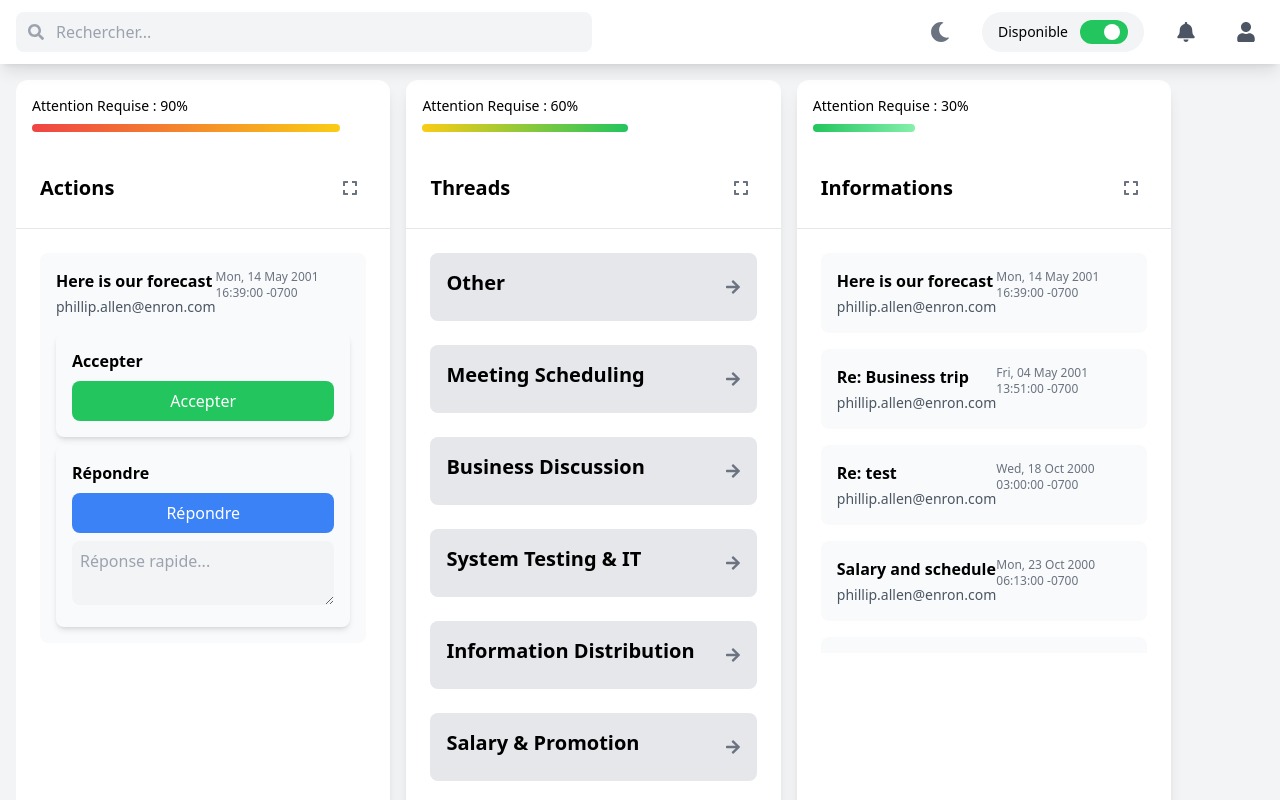
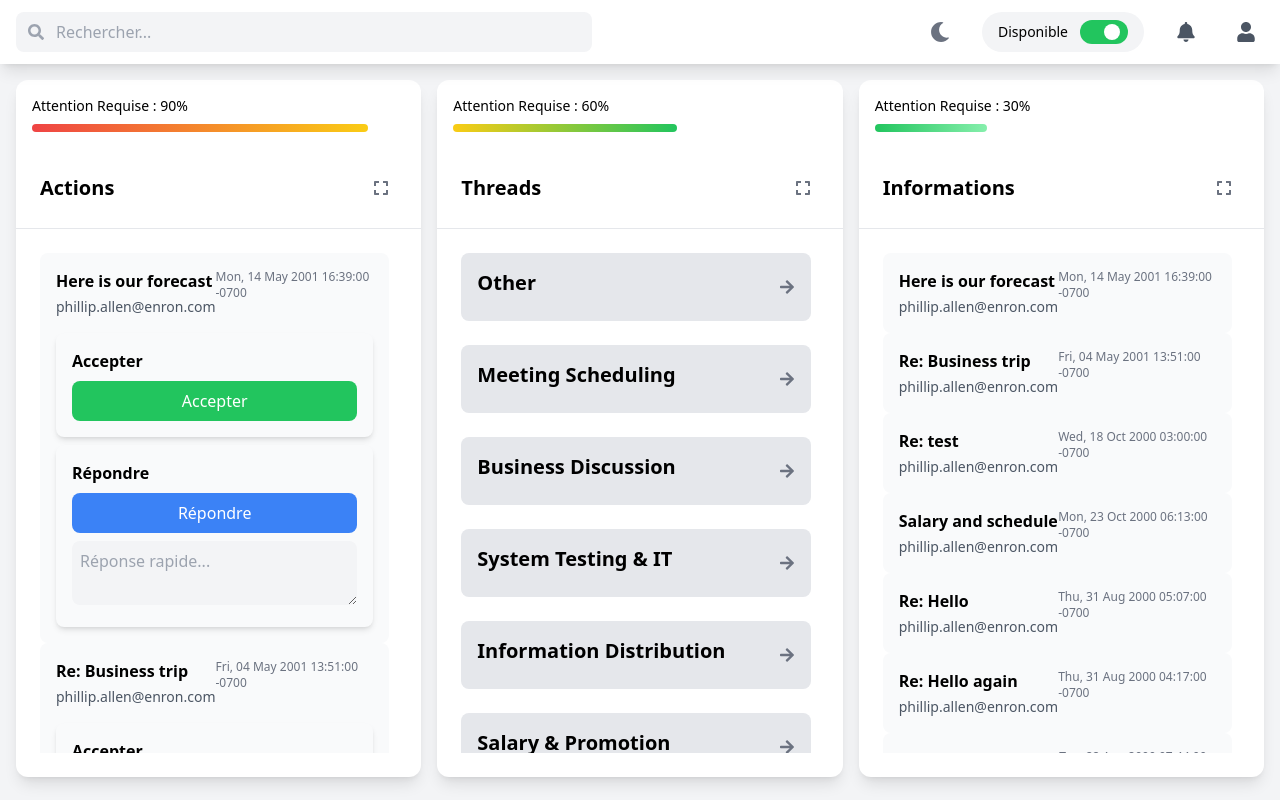
Before and after one commit to protolabo/accord, a React (Create React App) app in the folder frontend/react-app/: page / in a window 1280 px wide. Shown: the top 800 px of the page. Built offline with nearby package versions, Linux system fonts and the light colour scheme.

Commit message:
Update Home.tsx adaptation automatique dimension ecran

```diff
--- a/frontend/react-app/src/pages/Home.tsx
+++ b/frontend/react-app/src/pages/Home.tsx
@@ -281,14 +281,14 @@ const Home = () => {
       </motion.header>
 
       <main className="container mx-auto p-4">
-        <div className="flex space-x-4 overflow-x-hidden">
+        <div className="flex flex-col md:flex-row justify-center items-center gap-4 max-w-7xl mx-auto">
           {["Actions", "Threads", "Informations"].map((section) => (
             <motion.div
               key={section}
               layout
               className={twMerge(
-                "flex-shrink-0 bg-white dark:bg-gray-800 shadow-lg rounded-xl overflow-hidden transition-all duration-300",
-                expandedSection === section ? "flex-grow" : "w-[30%]"
+                "w-full md:w-1/3 max-w-md bg-white dark:bg-gray-800 shadow-lg rounded-xl overflow-hidden transition-all duration-300",
+                expandedSection === section ? "md:w-1/2" : "md:w-1/3"
               )}
             >
               {/* Jauge d'Attention */}
@@ -332,7 +332,7 @@ const Home = () => {
 
               <div className="p-6">
                 {section === "Threads" ? (
-                  <div>
+                  <div className="max-h-[calc(100vh-300px)] overflow-y-auto pr-2">
                     {Object.keys(groupedEmails).map((category) => (
                       <motion.div
                         key={category}
@@ -368,7 +368,7 @@ const Home = () => {
                                 whileTap={{ scale: 0.98 }}
                                 onClick={() =>
                                   alert(`Email sélectionné : ${email.Subject}`)
-                                } // Action à modifier pour une réelle navigation ou affichage.
+                                }
                               >
                                 <strong className="text-lg">
                                   {email.Subject}
@@ -388,7 +388,7 @@ const Home = () => {
                     ))}
                   </div>
                 ) : section === "Actions" ? (
-                  <div className="space-y-4 overflow-y-auto max-h-[calc(100vh-400px)]">
+                  <div className="max-h-[calc(100vh-300px)] overflow-y-auto pr-2">
                     {filteredEmails.map((email) => (
                       <motion.div
                         key={email.id}
@@ -431,7 +431,7 @@ const Home = () => {
                     ))}
                   </div>
                 ) : (
-                  <div className="space-y-4 overflow-y-auto max-h-[calc(100vh-400px)]">
+                  <div className="max-h-[calc(100vh-300px)] overflow-y-auto pr-2">
                     {filteredEmails.map((email) => (
                       <motion.div
                         key={email.id}
```
